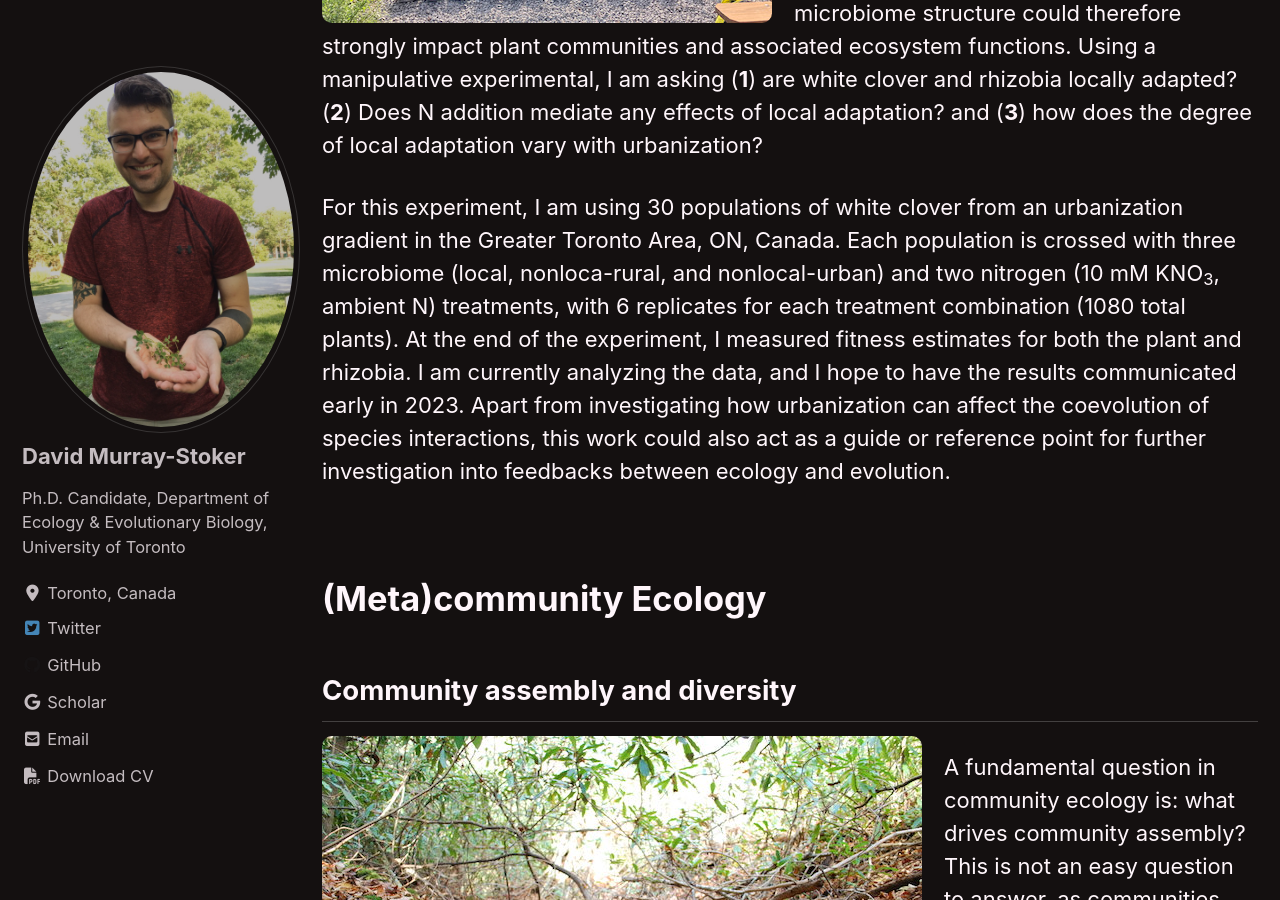
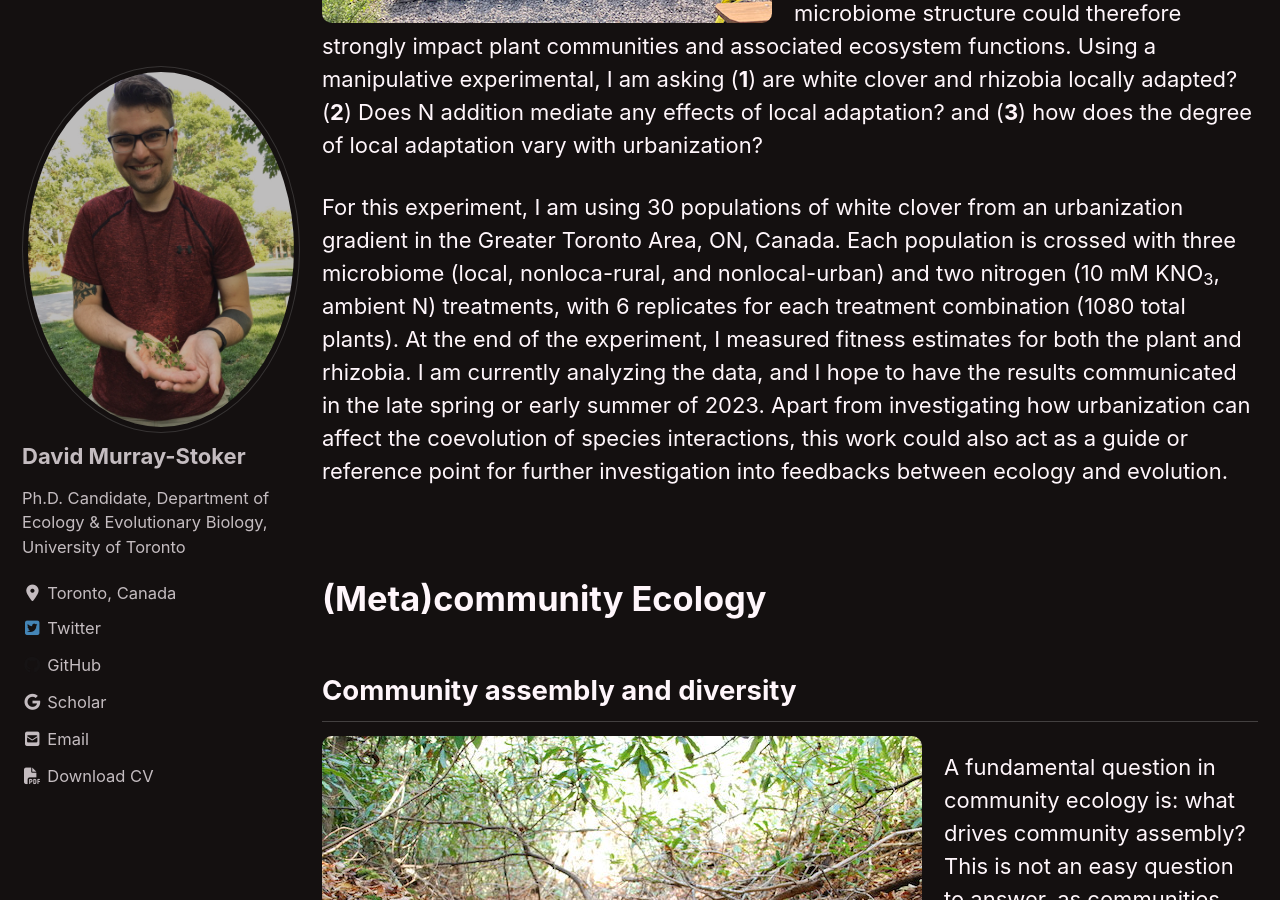
Before and after one commit to dmurraystoker/dmurraystoker.github.io, a Jekyll site: the page built from _pages/research.md, in a window 1280 px wide and 900 px high, scrolled down 2942 px. Built offline with Jekyll 4.4.1, drawn with Linux system fonts in a browser that asks for light colours; cached includes are drawn as plain includes; nearby versions of some CDN libraries; some of the changed text lies outside the part shown.

Commit message:
Update research.md

```diff
--- a/_pages/research.md
+++ b/_pages/research.md
@@ -34,7 +34,7 @@ Urbanization can drive spatial variation in soil chemistry and nutrients, which
 
 Bacteria and fungi comprising the microbiome are important for plant community assembly, physiology, and response to stressors. As bacteria and fungi can have different functional roles relative to rhizobia, the function of the root microbiome is a multifaceted and emergent property of the ecological roles played by rhizobia, bacteria, and fungi. Alterations to microbiome structure could therefore strongly impact plant communities and associated ecosystem functions. Using a manipulative experimental, I am asking (**1**) are white clover and rhizobia locally adapted? (**2**) Does N addition mediate any effects of local adaptation? and (**3**) how does the degree of local adaptation vary with urbanization?
 
-For this experiment, I am using 30 populations of white clover from an urbanization gradient in the Greater Toronto Area, ON, Canada. Each population is crossed with three microbiome (local, nonloca-rural, and nonlocal-urban) and two nitrogen (10 mM KNO<sub>3</sub>, ambient N) treatments, with 6 replicates for each treatment combination (1080 total plants). At the end of the experiment, I measured fitness estimates for both the plant and rhizobia. I am currently analyzing the data, and I hope to have the results communicated early in 2023. Apart from investigating how urbanization can affect the coevolution of species interactions, this work could also act as a guide or reference point for further investigation into feedbacks between ecology and evolution.
+For this experiment, I am using 30 populations of white clover from an urbanization gradient in the Greater Toronto Area, ON, Canada. Each population is crossed with three microbiome (local, nonloca-rural, and nonlocal-urban) and two nitrogen (10 mM KNO<sub>3</sub>, ambient N) treatments, with 6 replicates for each treatment combination (1080 total plants). At the end of the experiment, I measured fitness estimates for both the plant and rhizobia. I am currently analyzing the data, and I hope to have the results communicated in the late spring or early summer of 2023. Apart from investigating how urbanization can affect the coevolution of species interactions, this work could also act as a guide or reference point for further investigation into feedbacks between ecology and evolution.
 
 <br/>
 
```
Also changed, not shown: other parts of _pages/research.md (+1 -1 lines).
